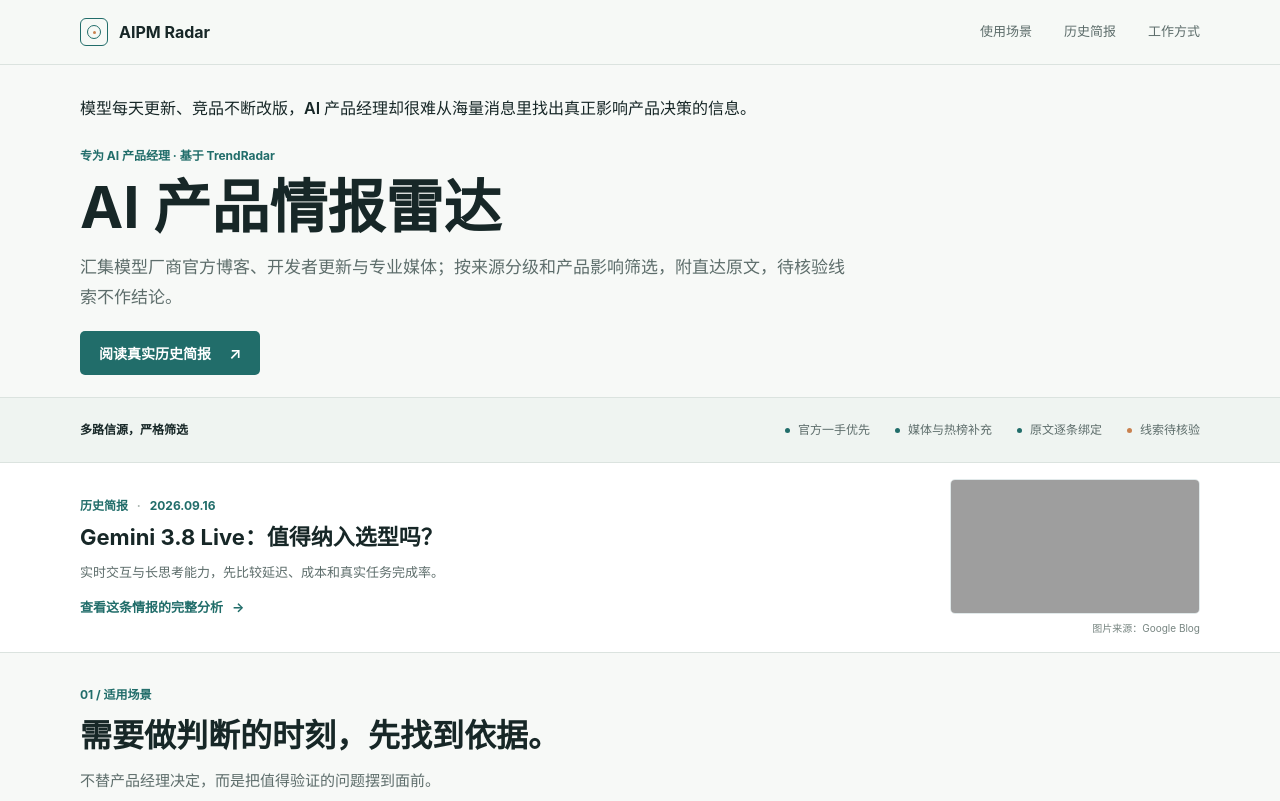
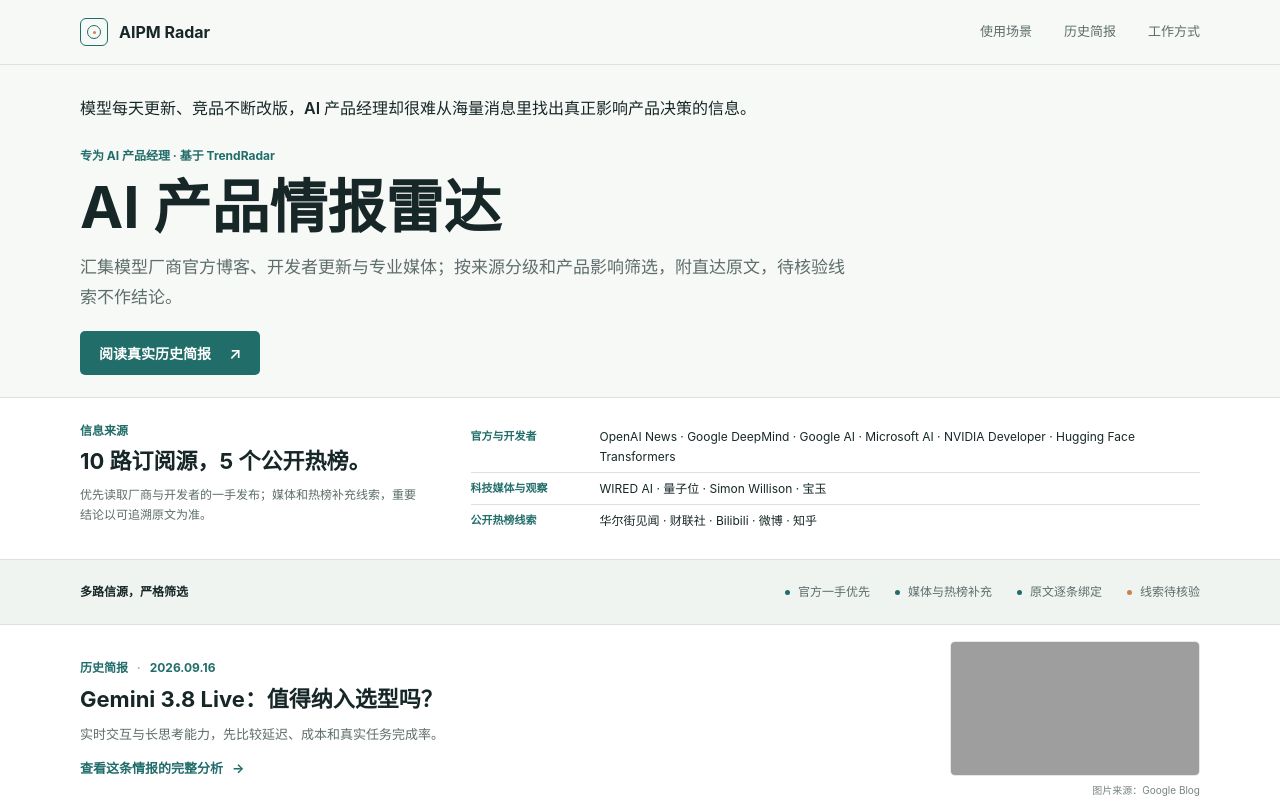
Before and after one commit to 1ivy403/ai-intelligence-radar-site, a website: page index.html in a window 1280 px wide. Shown: the top 801 px of the page. Drawn offline with Linux system fonts and the light colour scheme; grey boxes are pictures that could not be loaded.

Commit message:
content: show named sources near the top

```diff
--- a/index.html
+++ b/index.html
@@ -9,7 +9,7 @@
     <meta property="og:title" content="AI 产品情报雷达 | AIPM Radar">
     <meta property="og:description" content="为 AI 产品经理筛选官方发布、开发者更新与专业媒体信息；一手来源优先，结论附原文，线索待核验。">
     <title>AI 产品情报雷达 | AIPM Radar</title>
-    <link rel="stylesheet" href="styles.css?v=2764ad17">
+    <link rel="stylesheet" href="styles.css?v=3d9e7cff">
   </head>
   <body>
     <header class="site-header">
@@ -34,6 +34,21 @@
           <h1 id="site-title">AI 产品情报雷达</h1>
           <p class="promise">汇集模型厂商官方博客、开发者更新与专业媒体；按来源分级和产品影响筛选，附直达原文，待核验线索不作结论。</p>
           <a class="primary-action" href="#briefing">阅读真实历史简报 <span aria-hidden="true">↗</span></a>
+        </div>
+      </section>
+
+      <section class="sources" aria-labelledby="sources-title">
+        <div class="container sources-inner">
+          <div class="sources-heading">
+            <p class="section-index">信息来源</p>
+            <h2 id="sources-title">10 路订阅源，5 个公开热榜。</h2>
+            <p>优先读取厂商与开发者的一手发布；媒体和热榜补充线索，重要结论以可追溯原文为准。</p>
+          </div>
+          <dl class="sources-list">
+            <div><dt>官方与开发者</dt><dd>OpenAI News · Google DeepMind · Google AI · Microsoft AI · NVIDIA Developer · Hugging Face Transformers</dd></div>
+            <div><dt>科技媒体与观察</dt><dd>WIRED AI · 量子位 · Simon Willison · 宝玉</dd></div>
+            <div><dt>公开热榜线索</dt><dd>华尔街见闻 · 财联社 · Bilibili · 微博 · 知乎</dd></div>
+          </dl>
         </div>
       </section>
 
--- a/styles.css
+++ b/styles.css
@@ -40,6 +40,16 @@
 .primary-action { display: inline-flex; align-items: center; gap: 18px; min-height: 44px; margin-top: 18px; padding: 9px 19px; background: var(--accent); border-radius: 5px; color: #fff; font-size: 14px; font-weight: 600; }
 .primary-action:hover { background: var(--accent-dark); color: #fff; }
 .primary-action span { font-size: 16px; }
+
+.sources { border-top: 1px solid var(--line); background: var(--surface); }
+.sources-inner { display: grid; grid-template-columns: minmax(210px, .95fr) minmax(0, 2fr); gap: 44px; padding-block: 23px; }
+.sources-heading h2 { margin-top: 5px; font-size: 22px; line-height: 1.4; }
+.sources-heading > p:last-child { margin-top: 8px; color: var(--muted); font-size: 12px; }
+.sources-list { margin: 0; }
+.sources-list > div { display: grid; grid-template-columns: 116px minmax(0, 1fr); gap: 13px; padding: 6px 0; border-bottom: 1px solid var(--line); }
+.sources-list > div:last-child { border-bottom: 0; }
+.sources-list dt { color: var(--accent); font-size: 11px; font-weight: 700; }
+.sources-list dd { margin: 0; color: var(--ink); font-size: 12px; line-height: 1.6; }
 
 .evidence { border-block: 1px solid var(--line); background: var(--soft); }
 .evidence-inner { min-height: 64px; display: flex; align-items: center; justify-content: space-between; gap: 20px; }
@@ -127,6 +137,9 @@
   .intro h1 { margin-top: 5px; font-size: 38px; line-height: 1.25; }
   .promise { margin-top: 8px; font-size: 14px; line-height: 1.58; }
   .primary-action { min-height: 40px; margin-top: 15px; padding: 8px 14px; font-size: 12px; }
+  .sources-inner { grid-template-columns: 1fr; gap: 14px; padding-block: 19px; }
+  .sources-heading h2 { font-size: 19px; }
+  .sources-list > div { grid-template-columns: 104px minmax(0, 1fr); }
   .evidence-inner { gap: 4px; padding-block: 8px; }
   .evidence-label { font-size: 11px; }
   .evidence ul { gap: 2px 13px; font-size: 10px; }
@@ -162,6 +175,7 @@
 
 @media (max-width: 360px) {
   .intro { padding-block: 13px 15px; }
+  .sources-list > div { grid-template-columns: 1fr; gap: 0; }
   .evidence-inner { padding-block: 5px; }
   .evidence-label, .preview-copy > p:not(.eyebrow) { display: none; }
   .preview-inner { grid-template-columns: minmax(0, 1fr) 76px; padding-block: 9px; }
```
Also changed, not shown: tests/site.test.mjs (+15 -0 lines).
